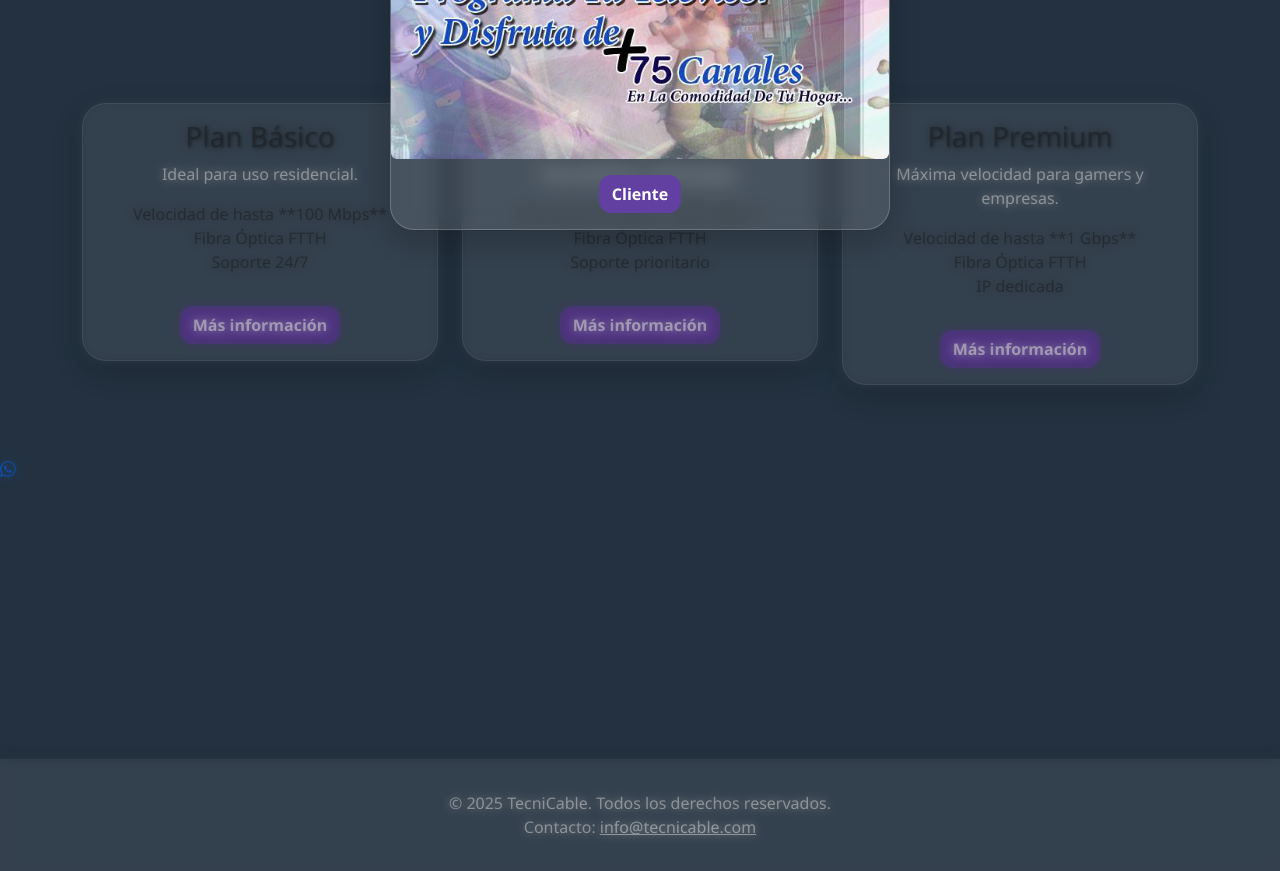
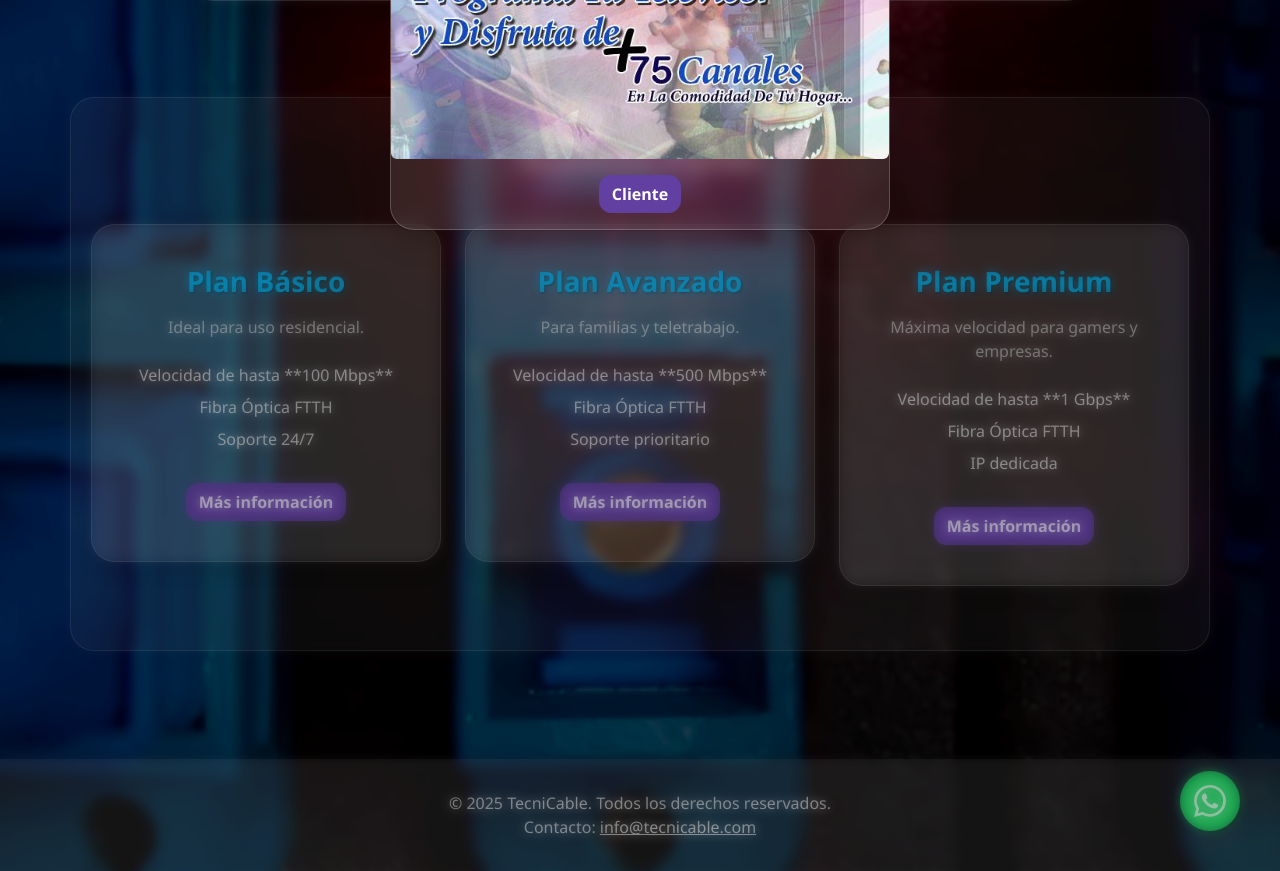
Before and after one commit to Diegoacp23/prueba1, a PHP site: page / in a window 1280 px wide. Shown: the part 904-1775 px from the top of the page. Run offline with PHP 8.4, Linux system fonts and the light colour scheme.

Commit message:
Update style.css

```diff
--- a/style.css
+++ b/style.css
@@ -13,18 +13,28 @@
     --row-bg-dark: rgba(255, 255, 255, 0.05);
 }
 
-body {
+body.background-image {
     font-family: 'Segoe UI', Arial, sans-serif;
     color: var(--text-light);
-    background-color: #2c3e50; /* Cambia este color por el que desees */
+    background: url('tecnologia-gpon.webp') no-repeat center center fixed;
+    background-size: cover;
     min-height: 100vh;
     display: flex;
     flex-direction: column;
     position: relative;
-    padding-top: 0px;
+    padding-top: 80px; /* Agregamos un padding-top para compensar el header fijo */
 }
 
-
+body.background-image::before {
+    content: '';
+    position: absolute;
+    top: 0;
+    left: 0;
+    right: 0;
+    bottom: 0;
+    background: rgba(0, 0, 0, 0.6);
+    z-index: -1;
+}
 
 /* --- Estilos de componentes (Card, Buttons, Forms) --- */
 .card {
@@ -230,7 +240,7 @@ header {
     box-shadow: 0 4px 12px rgba(0, 0, 0, 0.1);
     position: fixed;
     width: 100%;
-    top: 0; /* Esta propiedad asegura que se pegue al borde superior */
+    top: 0;
     z-index: 1000;
 }
 
@@ -262,10 +272,9 @@ header {
 
 /* Estilo para el botón de hamburguesa para que se vea en el fondo oscuro */
 .navbar-toggler {
-
     border: none;
     padding: 0;
-    filter: invert(0);
+    filter: invert(1);
 }
 
 /* Estilo para el menú colapsado */
@@ -322,18 +331,99 @@ footer {
     border-color: var(--dark-blue);
 }
 
+/* --- Estilo del botón flotante de WhatsApp --- */
+.whatsapp-float {
+    position: fixed;
+    width: 60px;
+    height: 60px;
+    bottom: 40px;
+    right: 40px;
+    background-color: #25d366;
+    color: #FFF;
+    border-radius: 50px;
+    text-align: center;
+    font-size: 30px;
+    box-shadow: 2px 2px 3px rgba(0, 0, 0, 0.4);
+    z-index: 1000;
+    transition: transform 0.3s ease;
+    display: flex;
+    justify-content: center;
+    align-items: center;
+}
+
+.whatsapp-float:hover {
+    transform: scale(1.1);
+    background-color: #128c7e;
+    color: white;
+}
+
+.whatsapp-float i {
+    color: white;
+    font-size: 32px;
+}
+
+/* --- Estilos de la sección "Planes" --- */
+#planes {
+    background: rgba(255, 255, 255, 0.05);
+    border-radius: 1.5rem;
+    padding: 40px 20px;
+    margin-top: 50px;
+    backdrop-filter: blur(5px);
+    border: 1px solid rgba(255, 255, 255, 0.2);
+}
+
+.plan-card {
+    background: rgba(255, 255, 255, 0.1);
+    backdrop-filter: blur(8px);
+    border: 1px solid rgba(255, 255, 255, 0.2);
+    box-shadow: 0 8px 20px rgba(0, 0, 0, 0.15);
+    transition: transform 0.3s ease, box-shadow 0.3s ease;
+}
+
+.plan-card:hover {
+    transform: translateY(-10px);
+    box-shadow: 0 12px 25px rgba(0, 0, 0, 0.2);
+}
+
+.plan-card .card-body {
+    padding: 2.5rem 1.5rem;
+}
+
+.plan-card .card-title {
+    font-weight: 700;
+    color: var(--tech-blue-light);
+    margin-bottom: 1rem;
+}
+
+.plan-card .card-text {
+    color: var(--text-light);
+    font-size: 1rem;
+    opacity: 0.8;
+}
+
+.plan-card ul {
+    margin-top: 1.5rem;
+    list-style: none;
+    padding: 0;
+}
+
+.plan-card li {
+    font-weight: 500;
+    margin-bottom: 0.5rem;
+    color: var(--text-light);
+}
+
 /* --- Media Queries para hacerlo Responsive (Optimizado) --- */
 @media (max-width: 991px) {
-    /* No hay reglas especiales para el header aquí, ya que queremos que sea fijo */
     body {
-        padding-top: 80px; /* Mantener el padding en móviles */
+        padding-top: 80px;
     }
 }
 
 @media (max-width: 768px) {
     body {
         padding: 20px;
-        padding-top: 80px; /* Aseguramos que el padding superior sea constante */
+        padding-top: 80px;
     }
 
     .card {
@@ -368,4 +458,12 @@ footer {
     #charge-details .table tbody tr {
         border-radius: 0.5rem;
     }
+
+    .whatsapp-float {
+        width: 50px;
+        height: 50px;
+        bottom: 20px;
+        right: 20px;
+        font-size: 25px;
+    }
 }
```
